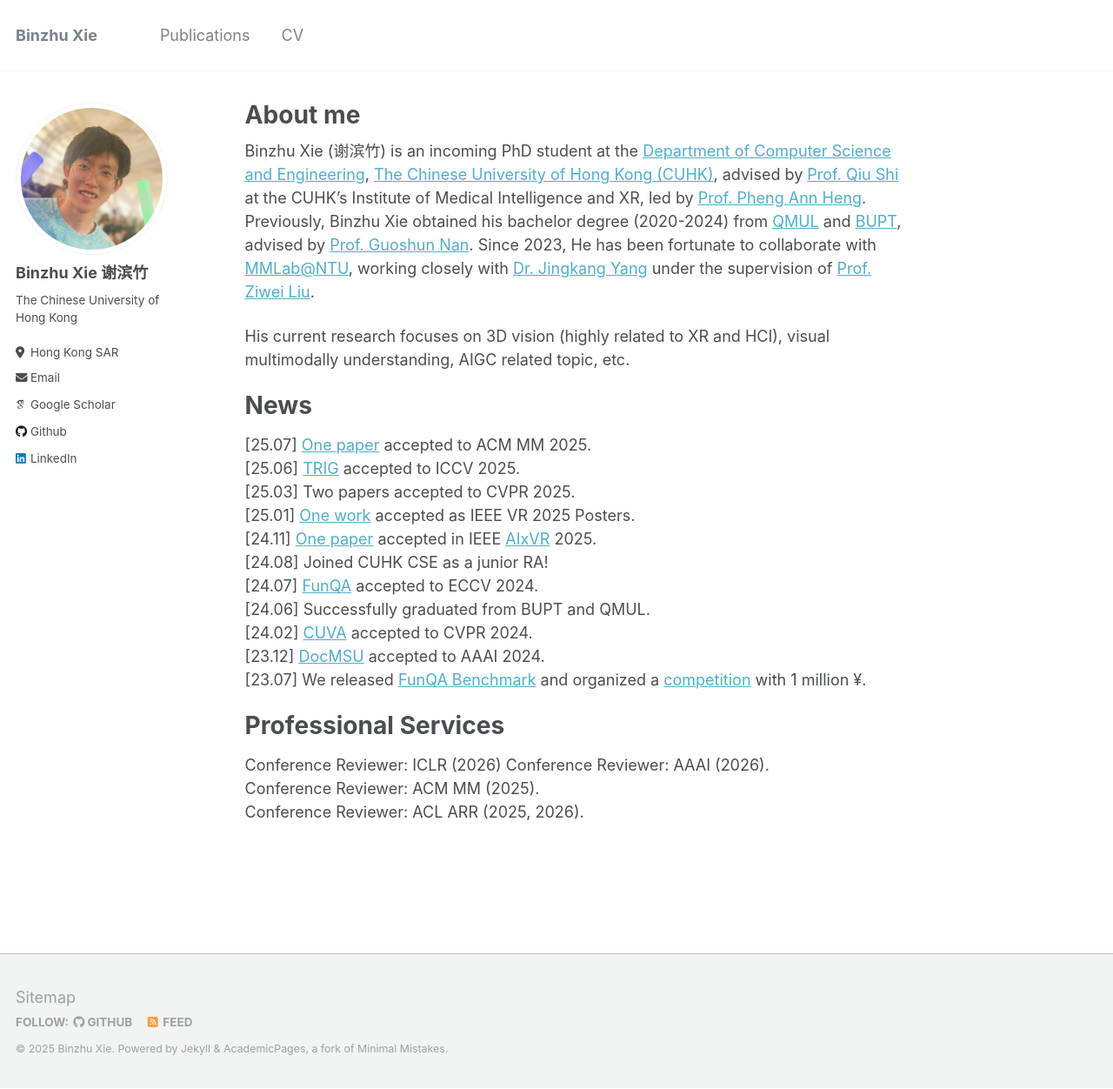
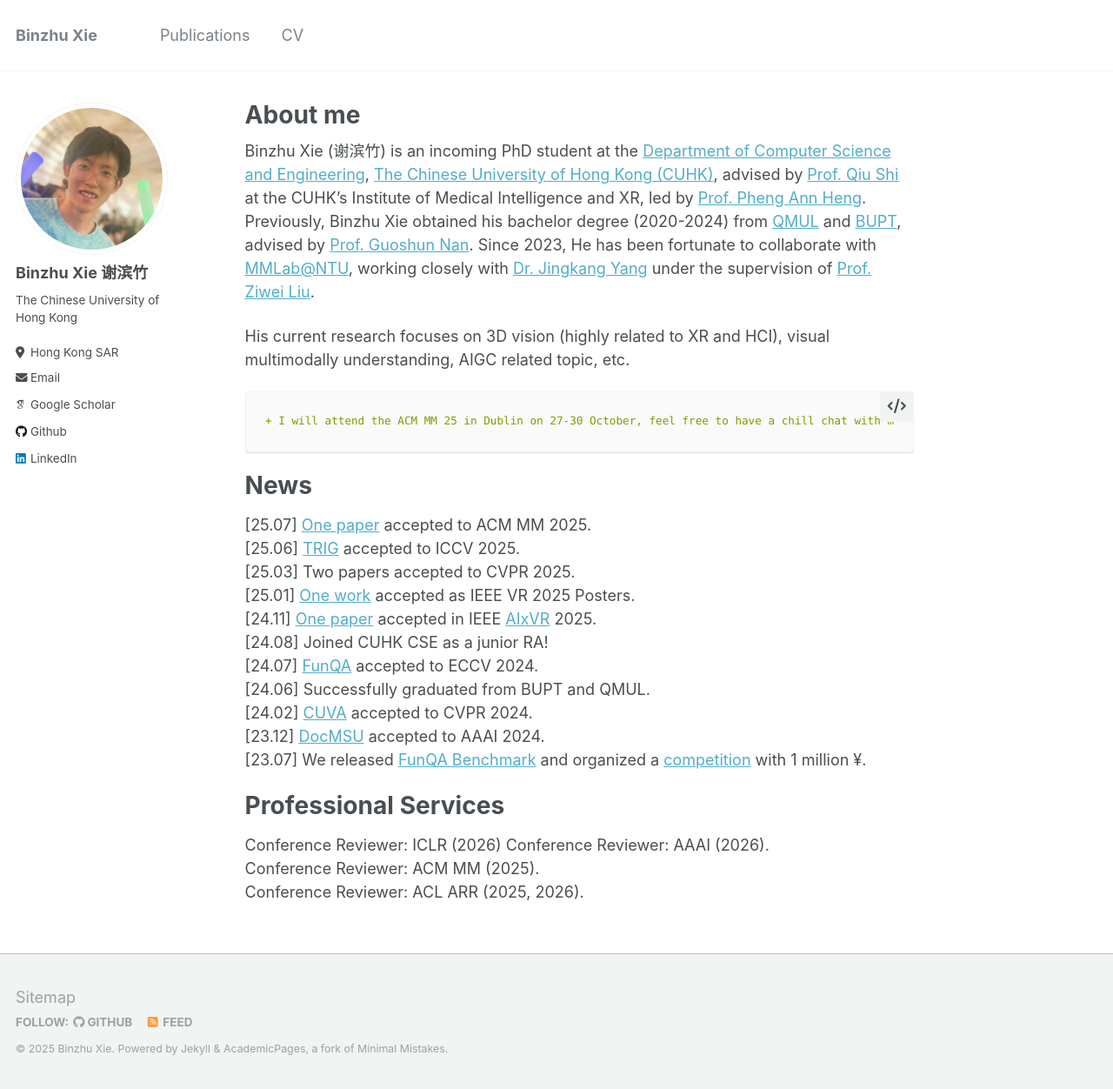
Before and after one commit to Nicous20/Nicous20.github.io, a Jekyll site: the page built from _pages/about.md, in a window 1280 px wide and 1252 px high. Shown: the whole window at 87% size. Built offline with Jekyll 4.4.1, drawn with Linux system fonts in a browser that asks for light colours; some web fonts are replaced.

Commit message:
Update about.md

````diff
--- a/_pages/about.md
+++ b/_pages/about.md
@@ -11,6 +11,10 @@ redirect_from:
 Binzhu Xie (谢滨竹) is an incoming PhD student at the [Department of Computer Science and Engineering](https://www.cse.cuhk.edu.hk/), [The Chinese University of Hong Kong (CUHK)](https://www.cuhk.edu.hk/chinese/index.html), advised by [Prof. Qiu Shi](https://shiqiu0419.github.io/) at the CUHK’s Institute of Medical Intelligence and XR, led by [Prof. Pheng Ann Heng](https://www.cse.cuhk.edu.hk/~pheng/). Previously, Binzhu Xie obtained his bachelor degree (2020-2024) from [QMUL](https://www.qmul.ac.uk/) and [BUPT](https://www.bupt.edu.cn/), advised by [Prof. Guoshun Nan](https://scholar.google.com/citations?user=uSykWkMAAAAJ&hl=en). Since 2023, He has been fortunate to collaborate with [MMLab@NTU](https://www.mmlab-ntu.com/index.html), working closely with [Dr. Jingkang Yang](https://jingkang50.github.io/) under the supervision of [Prof. Ziwei Liu](https://liuziwei7.github.io/).
 
 His current research focuses on 3D vision (highly related to XR and HCI), visual multimodally understanding, AIGC related topic, etc.
+
+```diff
++ I will attend the ACM MM 25 in Dublin on 27-30 October, feel free to have a chill chat with me :)
+```
 
 
 News
````
